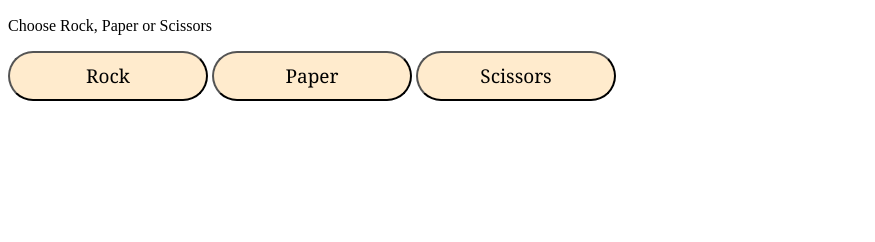
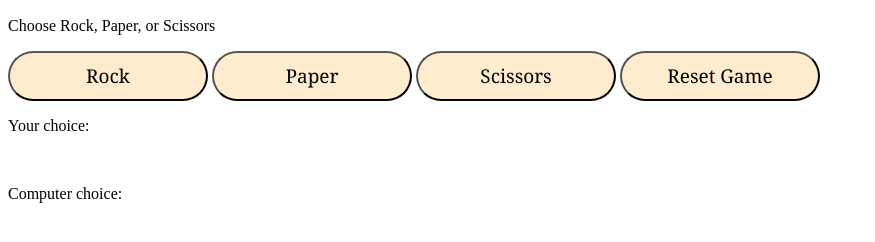
Before and after one commit to jayel169/rock-paper-scissors, a plain HTML site: page index.html in a window 1280 px wide. Shown: the part 50-292 px from the top of the page, without its empty margins (0-875 px from the left). Drawn offline with Linux system fonts and the light colour scheme.

Commit message:
Update index.html

```diff
--- a/index.html
+++ b/index.html
@@ -9,12 +9,17 @@
 <body>
     <h2>Rock Paper Scissors</h2>
 
-    <p>Choose Rock, Paper or Scissors</p>
+    <p>Choose Rock, Paper, or Scissors</p>
 
     <button onclick="playGame('rock')">Rock</button>
     <button onclick="playGame('paper')">Paper</button>
     <button onclick="playGame('scissors')">Scissors</button>
+    <button onclick="resetGame()">Reset Game</button>  <!-- Reset button added -->
 
+    <br>
+    <p class="userchoice">Your choice:</p><br>
+    <p class="compchoice">Computer choice:</p>
+    <p class="outcome"></p>
 
     <script src="script.js"></script>
 </body>
```
